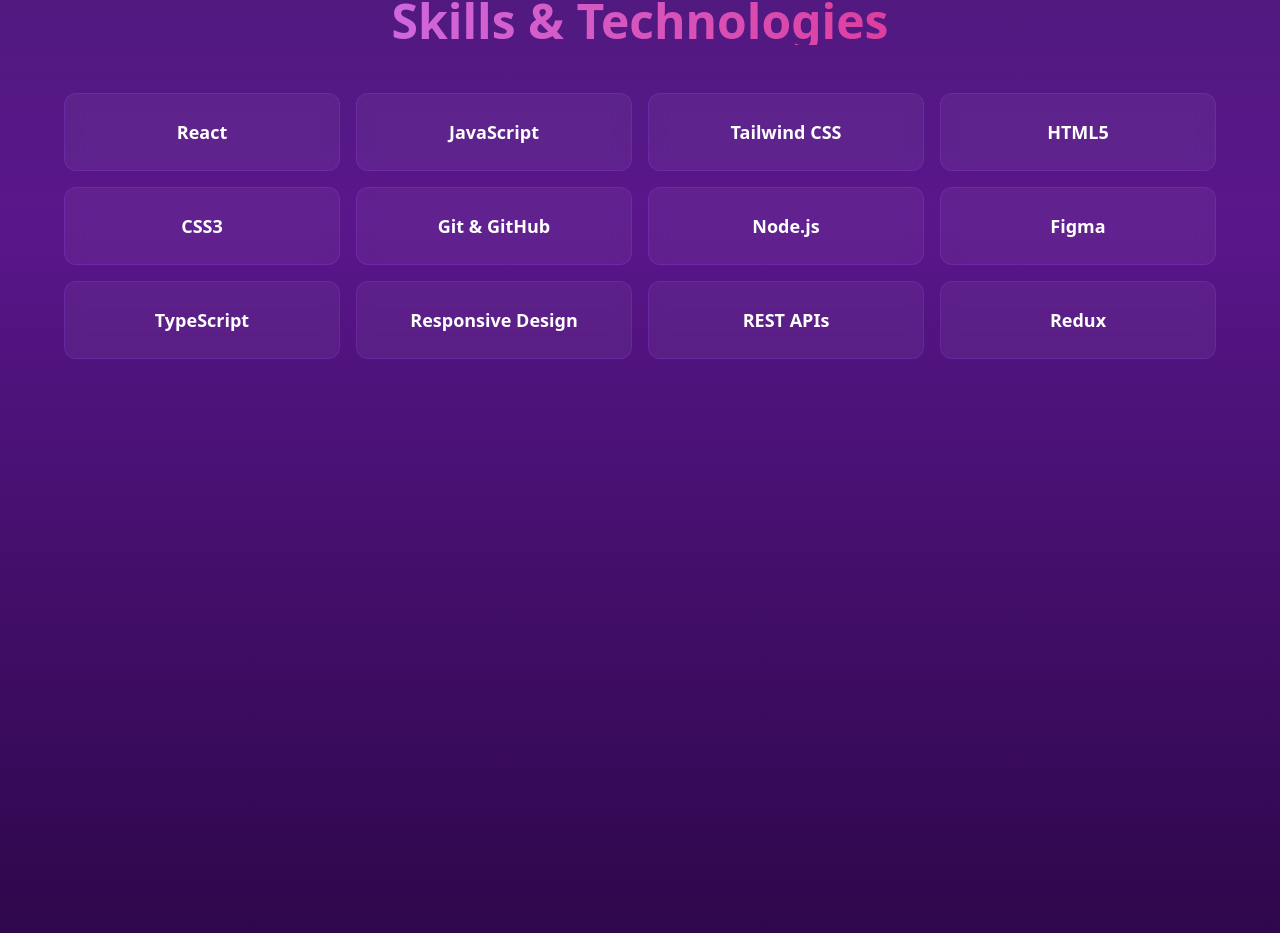
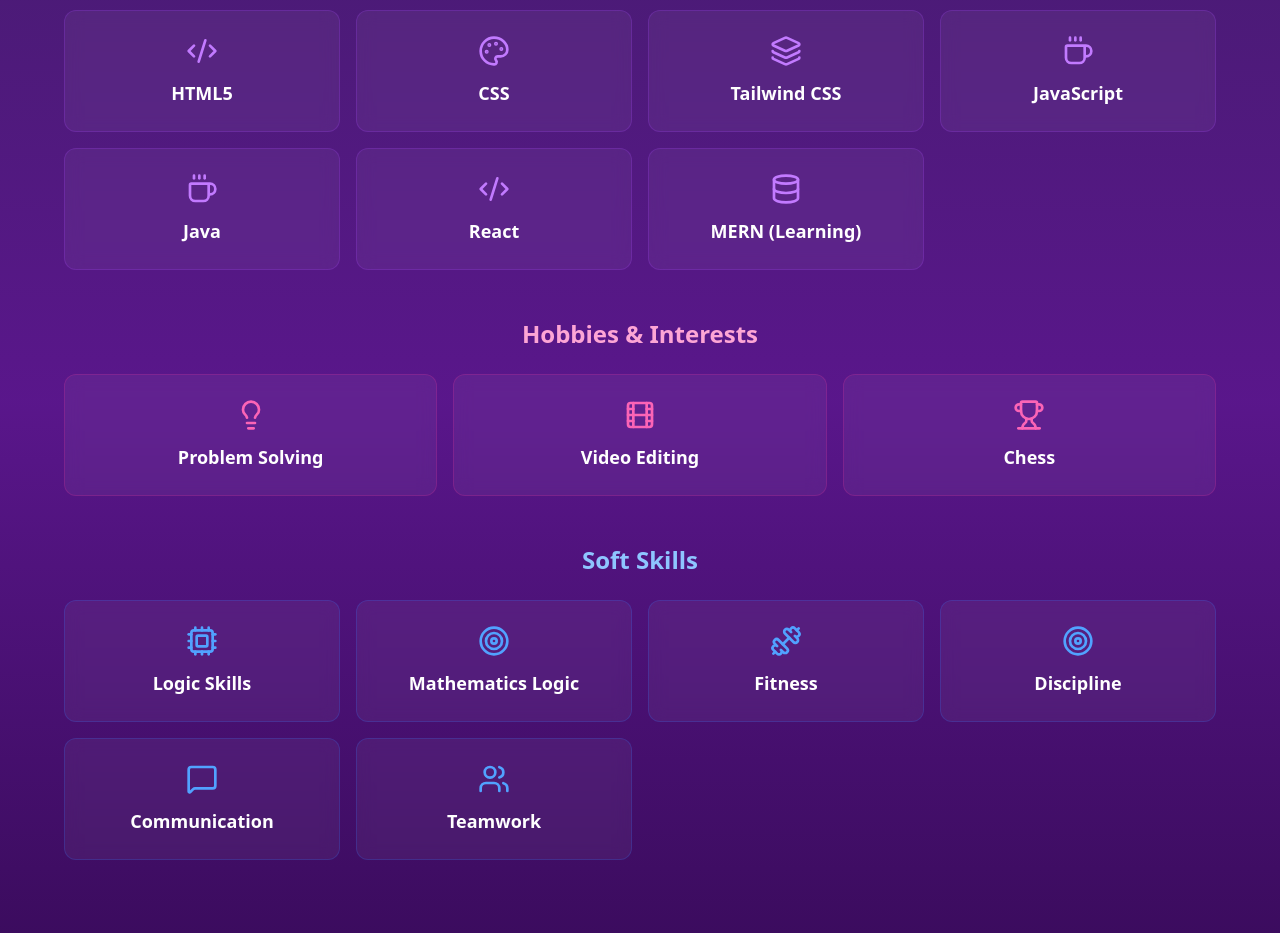
Before and after one commit to masterLELOUCH7/portfolio, a React (Vite) app: page / in a window 1280 px wide. Shown: the part 1822-2755 px from the top of the page. Built offline with nearby package versions, Linux system fonts and the light colour scheme.

Commit message:
some fixes

```diff
--- a/package.json
+++ b/package.json
@@ -16,6 +16,7 @@
     "postprocessing": "^6.37.8",
     "react": "^19.1.1",
     "react-dom": "^19.1.1",
+    "react-icons": "^5.5.0",
     "tailwindcss": "^4.1.14",
     "three": "^0.180.0"
   },
--- a/src/Home.jsx
+++ b/src/Home.jsx
@@ -1,6 +1,6 @@
 import React, { useState, useEffect } from "react";
-import { Camera, Github, Linkedin, Twitter, Mail, ExternalLink } from "lucide-react";
-import logo  from './assets/images/logo.jpg';
+import logo from "./assets/images/logo.jpg";  // ← FIXED PATH
+import { Camera, Github, Linkedin, Twitter, Mail, ExternalLink, Code2, Palette, Layers, Coffee, Database, Cpu, Lightbulb, Film, Trophy, Dumbbell, Users, MessageSquare, Target } from "lucide-react";
 
 const Home = () => {
   const [activeSection, setActiveSection] = useState("home");
@@ -69,9 +69,28 @@
   ];
 
   const skills = [
-    "React", "JavaScript", "Tailwind CSS", "HTML5", "CSS3",
-    "Git & GitHub", "Node.js", "Figma", "TypeScript",
-    "Responsive Design", "REST APIs", "Redux"
+    { name: "HTML5", icon: Code2 },
+    { name: "CSS", icon: Palette },
+    { name: "Tailwind CSS", icon: Layers },
+    { name: "JavaScript", icon: Coffee },
+    { name: "Java", icon: Coffee },
+    { name: "React", icon: Code2 },
+    { name: "MERN (Learning)", icon: Database },
+  ];
+
+  const hobbies = [
+    { name: "Problem Solving", icon: Lightbulb },
+    { name: "Video Editing", icon: Film },
+    { name: "Chess", icon: Trophy },
+  ];
+
+  const softSkills = [
+    { name: "Logic Skills", icon: Cpu },
+    { name: "Mathematics Logic", icon: Target },
+    { name: "Fitness", icon: Dumbbell },
+    { name: "Discipline", icon: Target },
+    { name: "Communication", icon: MessageSquare },
+    { name: "Teamwork", icon: Users },
   ];
 
   return (
@@ -160,8 +179,12 @@
           <div className="mb-8 relative group">
             <div className="w-40 h-40 rounded-full bg-gradient-to-br from-purple-500 to-pink-500 p-1 mx-auto">
               <div className="w-full h-full rounded-full bg-gray-800 flex items-center justify-center overflow-hidden">
-                <Camera className="w-16 h-16 text-gray-500" />
-                <img src={logo} alt="Profile" className="w-full h-full object-cover" />
+                <img
+  src={logo}
+  alt="Vikram Das"
+  className="w-full h-full object-cover"
+/>
+
               </div>
             </div>
             <div className="absolute inset-0 rounded-full bg-purple-500/20 blur-xl group-hover:blur-2xl transition-all duration-300"></div>
@@ -222,10 +245,13 @@
           </h2>
           <div className="bg-white/5 backdrop-blur-sm rounded-2xl p-8 border border-purple-500/20">
             <p className="text-gray-300 text-lg leading-relaxed mb-6">
-              I'm <span className="text-purple-400 font-semibold">Vikram Das</span>, a passionate React developer dedicated to crafting smooth, responsive, and visually stunning web experiences. My journey in frontend development is driven by curiosity and a constant desire to learn and improve.
+              I'm <span className="text-purple-400 font-semibold">Vikram Das</span>, a passionate React developer dedicated to crafting smooth, responsive, and visually stunning web experiences. I completed my BCA from Trinity Institute of Professional Studies, affiliated with IPU University, where I built a strong foundation in computer applications and programming.
+            </p>
+            <p className="text-gray-300 text-lg leading-relaxed mb-6">
+              Currently, I'm pursuing my MCA from Manipal University Online, continuously expanding my knowledge in advanced computing technologies and modern web development practices. My journey in frontend development is driven by curiosity and a constant desire to learn and improve.
             </p>
             <p className="text-gray-300 text-lg leading-relaxed">
-              When I'm not coding, you'll find me exploring cutting-edge JavaScript libraries, experimenting with new design concepts, and contributing to open-source projects. I believe in writing clean, maintainable code that not only works flawlessly but also provides delightful user experiences.
+              When I'm not coding, you'll find me exploring cutting-edge JavaScript libraries, experimenting with new design concepts, and solving challenging problems. I believe in writing clean, maintainable code that not only works flawlessly but also provides delightful user experiences.
             </p>
           </div>
         </div>
@@ -244,16 +270,56 @@
           <h2 className="text-4xl md:text-5xl font-bold mb-12 text-center bg-gradient-to-r from-purple-400 to-pink-600 bg-clip-text text-transparent">
             Skills & Technologies
           </h2>
+
+          {/* Technical Skills */}
+          <div className="mb-12">
+            <h3 className="text-2xl font-semibold mb-6 text-center text-purple-300">Technical Skills</h3>
             <div className="grid grid-cols-2 md:grid-cols-3 lg:grid-cols-4 gap-4">
               {skills.map((skill, index) => (
                 <div
-                key={skill}
-                className="bg-white/5 backdrop-blur-sm rounded-xl p-6 text-center hover:bg-purple-600/20 transition-all duration-300 border border-purple-500/20 hover:scale-105 hover:border-purple-500/40"
+                  key={skill.name}
+                  className="bg-white/5 backdrop-blur-sm rounded-xl p-6 text-center hover:bg-purple-600/20 transition-all duration-300 border border-purple-500/20 hover:scale-105 hover:border-purple-500/40 flex flex-col items-center gap-3"
                   style={{ animationDelay: `${index * 0.05}s` }}
                 >
-                <span className="text-lg font-semibold">{skill}</span>
+                  <skill.icon className="w-8 h-8 text-purple-400" />
+                  <span className="text-lg font-semibold">{skill.name}</span>
                 </div>
               ))}
+            </div>
+          </div>
+
+          {/* Hobbies */}
+          <div className="mb-12">
+            <h3 className="text-2xl font-semibold mb-6 text-center text-pink-300">Hobbies & Interests</h3>
+            <div className="grid grid-cols-2 md:grid-cols-3 gap-4">
+              {hobbies.map((hobby, index) => (
+                <div
+                  key={hobby.name}
+                  className="bg-white/5 backdrop-blur-sm rounded-xl p-6 text-center hover:bg-pink-600/20 transition-all duration-300 border border-pink-500/20 hover:scale-105 hover:border-pink-500/40 flex flex-col items-center gap-3"
+                  style={{ animationDelay: `${index * 0.05}s` }}
+                >
+                  <hobby.icon className="w-8 h-8 text-pink-400" />
+                  <span className="text-lg font-semibold">{hobby.name}</span>
+                </div>
+              ))}
+            </div>
+          </div>
+
+          {/* Soft Skills */}
+          <div>
+            <h3 className="text-2xl font-semibold mb-6 text-center text-blue-300">Soft Skills</h3>
+            <div className="grid grid-cols-2 md:grid-cols-3 lg:grid-cols-4 gap-4">
+              {softSkills.map((skill, index) => (
+                <div
+                  key={skill.name}
+                  className="bg-white/5 backdrop-blur-sm rounded-xl p-6 text-center hover:bg-blue-600/20 transition-all duration-300 border border-blue-500/20 hover:scale-105 hover:border-blue-500/40 flex flex-col items-center gap-3"
+                  style={{ animationDelay: `${index * 0.05}s` }}
+                >
+                  <skill.icon className="w-8 h-8 text-blue-400" />
+                  <span className="text-lg font-semibold">{skill.name}</span>
+                </div>
+              ))}
+            </div>
           </div>
         </div>
       </section>
@@ -271,47 +337,6 @@
           <h2 className="text-4xl md:text-5xl font-bold mb-12 text-center bg-gradient-to-r from-purple-400 to-pink-600 bg-clip-text text-transparent">
               Projects will be updated soon
           </h2>
-          {/* <div className="grid md:grid-cols-2 lg:grid-cols-3 gap-6">
-            {projects.map((project, index) => (
-              <div
-                key={index}
-                className="bg-white/5 backdrop-blur-sm rounded-xl p-6 border border-purple-500/20 hover:border-purple-500/40 transition-all duration-300 hover:scale-105 group"
-              >
-                <h3 className="text-2xl font-bold mb-3 text-white group-hover:text-purple-400 transition-colors">
-                  {project.title}
-                </h3>
-                <p className="text-gray-300 mb-4 leading-relaxed text-sm">
-                  {project.description}
-                </p>
-                <div className="flex flex-wrap gap-2 mb-4">
-                  {project.tech.map((tech) => (
-                    <span
-                      key={tech}
-                      className="bg-purple-600/30 text-purple-300 px-3 py-1 rounded-full text-xs"
-                    >
-                      {tech}
-                    </span>
-                  ))}
-                </div>
-                <div className="flex gap-4">
-                  <a
-                    href={project.github}
-                    className="flex items-center gap-2 text-purple-400 hover:text-purple-300 transition-colors text-sm"
-                  >
-                    <Github className="w-4 h-4" />
-                    Code
-                  </a>
-                  <a
-                    href={project.demo}
-                    className="flex items-center gap-2 text-purple-400 hover:text-purple-300 transition-colors text-sm"
-                  >
-                    <ExternalLink className="w-4 h-4" />
-                    Demo
-                  </a>
-                </div>
-              </div>
-            ))}
-          </div> */}
         </div>
       </section>
 
```
Also changed, not shown: 1 other file (tests, documents, lock files or other folders). Lines whose indentation alone changed are shown as unchanged.
